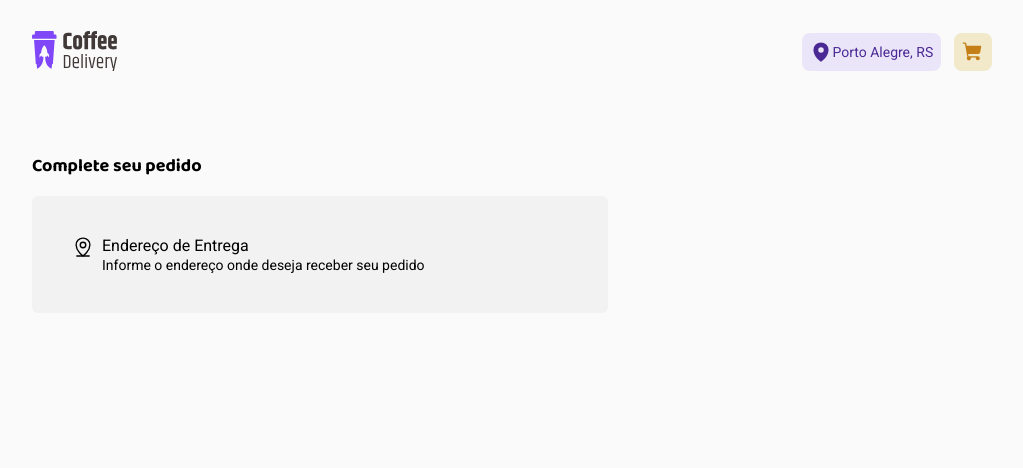
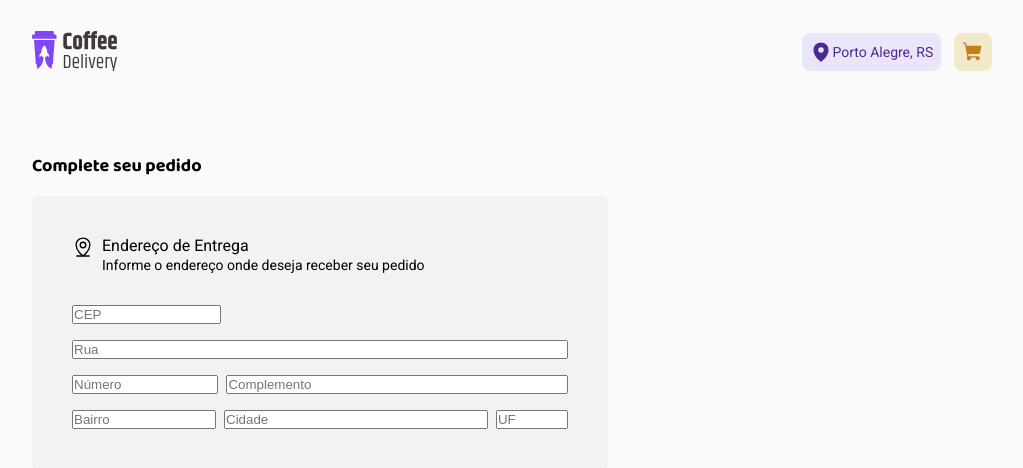
Before and after one commit to tsxfabio/ignite-coffee-delivery, a React (Vite) app: page /carrinho in a window 1280 px wide. Shown: the top 468 px of the page, without its empty margins (128-1151 px from the left). Built offline with nearby package versions, Linux system fonts and the light colour scheme.

Commit message:
formulario endereço entrega

```diff
--- a/package.json
+++ b/package.json
@@ -12,6 +12,7 @@
     "phosphor-react": "^1.4.1",
     "react": "^18.2.0",
     "react-dom": "^18.2.0",
+    "react-hook-form": "^7.40.0",
     "react-router-dom": "^6.4.3",
     "styled-components": "^5.3.6"
   },
--- /dev/null
+++ b/src/pages/Carrinho/FormEndereco/FormEndereco.index.tsx
@@ -0,0 +1,38 @@
+import { useForm } from 'react-hook-form'
+import { FromContainer } from './FormEndereco.styles'
+
+type Inputs = {
+  cep: number
+  rua: string
+  numero: number
+  complemento: string
+  bairro: string
+  cidade: string
+  uf: string
+}
+
+export function FormEndereco() {
+  const { register } = useForm<Inputs>()
+
+  return (
+    <div>
+      <FromContainer>
+        <input id="cep" placeholder="CEP" {...register('cep')} />
+        <input id="rua" placeholder="Rua" {...register('rua')} />
+        <div>
+          <input id="numero" placeholder="Número" {...register('numero')} />
+          <input
+            id="complemento"
+            placeholder="Complemento"
+            {...register('complemento')}
+          />
+        </div>
+        <div>
+          <input id="bairro" placeholder="Bairro" {...register('bairro')} />
+          <input id="cidade" placeholder="Cidade" {...register('cidade')} />
+          <input id="uf" placeholder="UF" {...register('uf')} />
+        </div>
+      </FromContainer>
+    </div>
+  )
+}
--- /dev/null
+++ b/src/pages/Carrinho/FormEndereco/FormEndereco.styles.ts
@@ -0,0 +1,38 @@
+import styled from 'styled-components'
+
+export const FromContainer = styled.form`
+  display: flex;
+  flex-direction: column;
+  gap: 1rem;
+
+  #cep {
+    width: 30%;
+  }
+
+  #rua {
+    width: 100%;
+  }
+
+  div {
+    display: flex;
+    flex-direction: row;
+    gap: 0.5rem;
+
+    #numero,
+    #bairro {
+      width: 30%;
+    }
+
+    #complemento {
+      width: 70%;
+    }
+
+    #cidade {
+      width: 55%;
+    }
+
+    #uf {
+      width: 15%;
+    }
+  }
+`
--- a/src/pages/Carrinho/carrinho.index.tsx
+++ b/src/pages/Carrinho/carrinho.index.tsx
@@ -1,6 +1,7 @@
 import { MapPinLine } from 'phosphor-react'
 import { Titles } from '../../components/Titles/Titles.index'
 import { PageContainer } from './carrinho.styles'
+import { FormEndereco } from './FormEndereco/FormEndereco.index'
 
 export function Carrinho() {
   return (
@@ -14,6 +15,7 @@ export function Carrinho() {
             <span>Informe o endereço onde deseja receber seu pedido</span>
           </div>
         </div>
+        <FormEndereco />
       </div>
     </PageContainer>
   )
--- a/src/pages/Carrinho/carrinho.styles.ts
+++ b/src/pages/Carrinho/carrinho.styles.ts
@@ -5,6 +5,7 @@ export const PageContainer = styled.main`
 
   .simpleContainer {
     display: flex;
+    flex-direction: column;
 
     width: 60%;
     border-radius: 6px;
@@ -15,6 +16,7 @@ export const PageContainer = styled.main`
       display: flex;
       flex-direction: row;
       gap: 0.5rem;
+      margin-bottom: 2rem;
 
       span {
         display: block;
```
Also changed, not shown: 1 other file (tests, documents, lock files or other folders).
